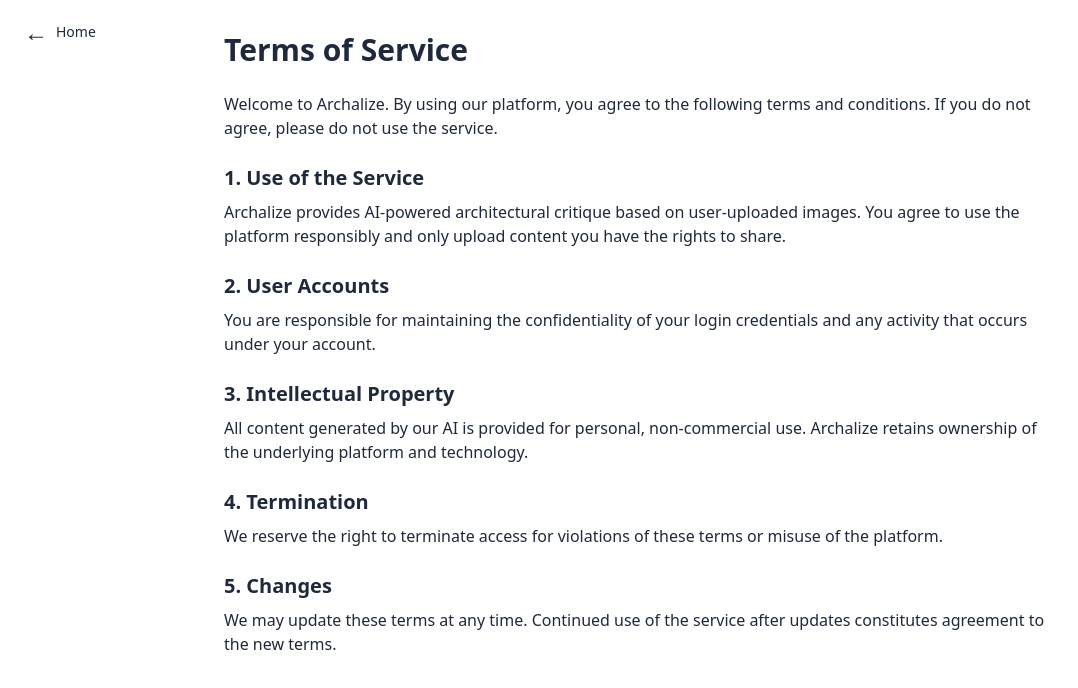
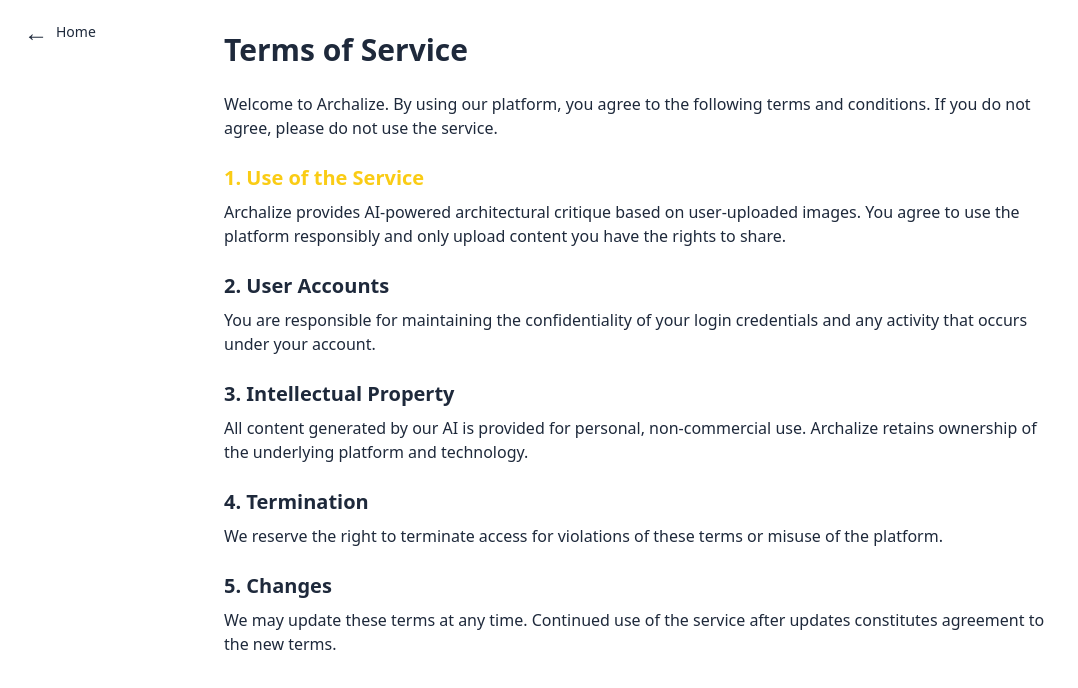
Before and after one commit to SomReal/ArchalizeFR, a React (Create React App) app: page /terms in a window 1280 px wide. Shown: the top 688 px of the page, without its empty margins (0-1078 px from the left). Built offline with nearby package versions, Linux system fonts and the light colour scheme; no server answers.

Commit message:
Update Terms color

```diff
--- a/src/Terms.js
+++ b/src/Terms.js
@@ -9,7 +9,7 @@
         Welcome to Archalize. By using our platform, you agree to the following terms and conditions. If you do not agree, please do not use the service.
       </p>
 
-      <h2 className="text-xl font-semibold mt-6 mb-2">1. Use of the Service</h2>
+      <h2 className="text-xl font-semibold mt-6 mb-2 text-yellow-400">1. Use of the Service</h2>
       <p className="mb-4">
         Archalize provides AI-powered architectural critique based on user-uploaded images. You agree to use the platform responsibly and only upload content you have the rights to share.
       </p>
```
